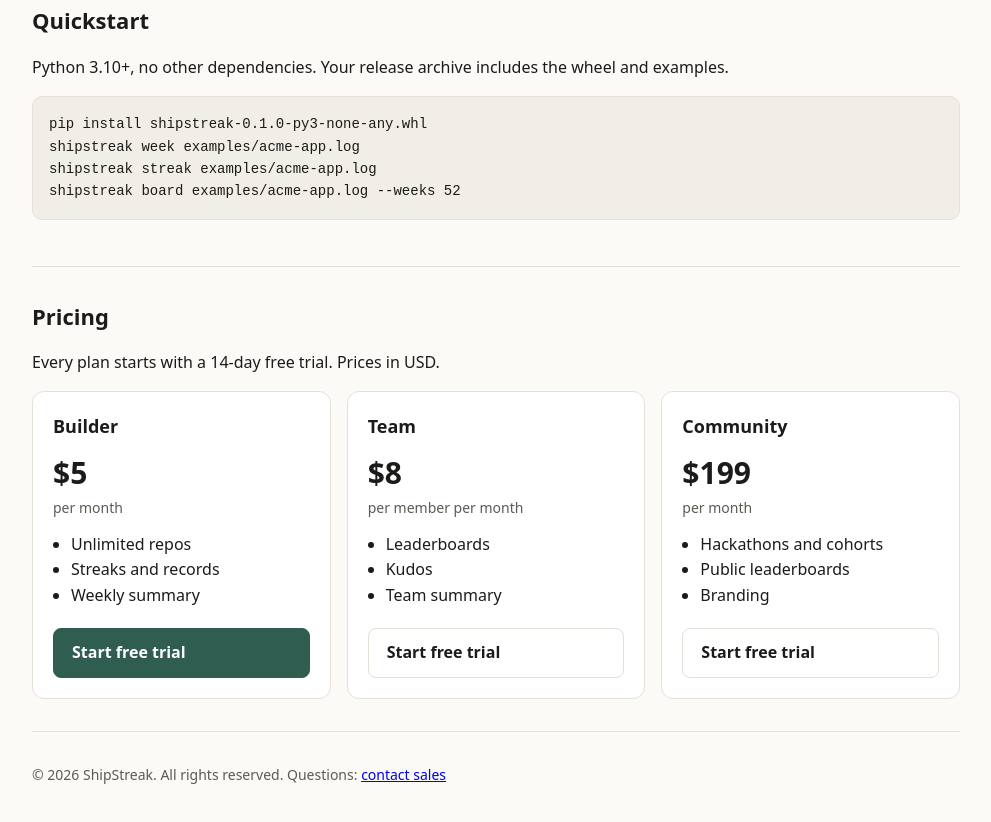
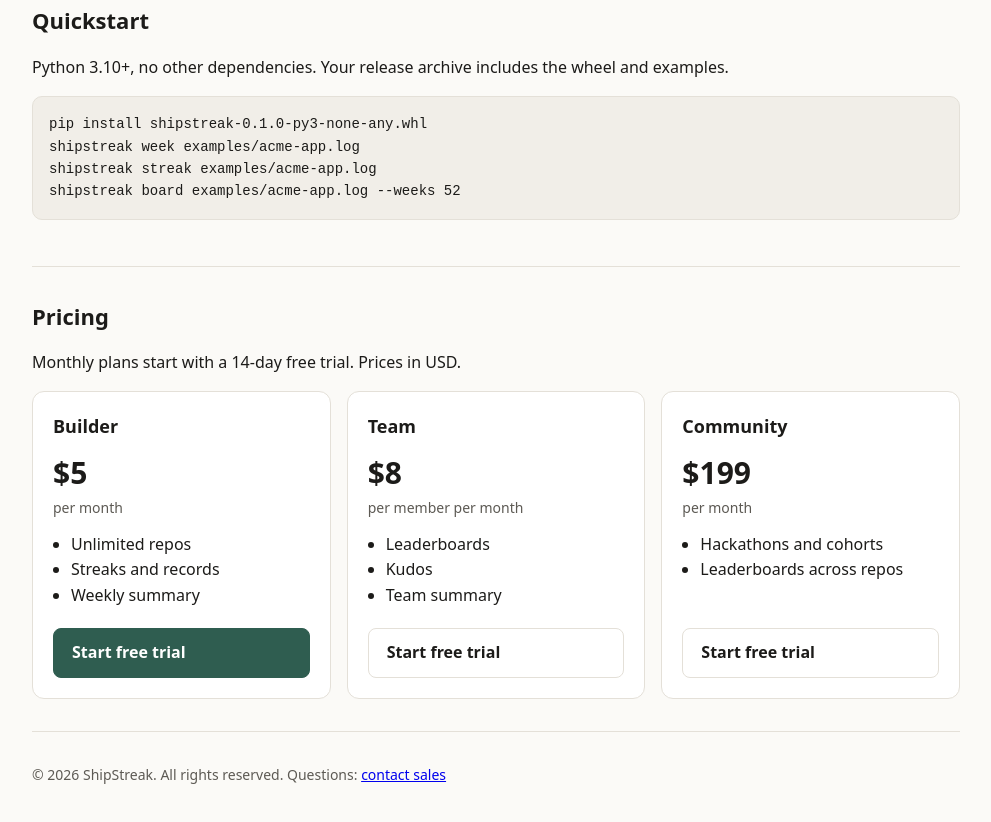
Before and after one commit to eliem08/shipstreak, a plain HTML site: page landing/index.html in a window 1280 px wide. Shown: the part 674-1496 px from the top of the page, without its empty margins (144-1135 px from the left). Drawn offline with Linux system fonts and the light colour scheme.

Commit message:
Pricing copy: list only what the software does; trial applies to monthly plans; plan note

```diff
--- a/landing/index.html
+++ b/landing/index.html
@@ -54,7 +54,7 @@ shipstreak board examples/acme-app.log --weeks 52</code></pre>
   </section>
   <section>
     <h2>Pricing</h2>
-    <p>Every plan starts with a 14-day free trial. Prices in USD.</p>
+    <p>Monthly plans start with a 14-day free trial. Prices in USD.</p>
     <div class="grid">
       <article class="plan">
         <h3>Builder</h3>
@@ -71,7 +71,7 @@ shipstreak board examples/acme-app.log --weeks 52</code></pre>
       <article class="plan">
         <h3>Community</h3>
         <p class="price">$199<span>per month</span></p>
-        <ul><li>Hackathons and cohorts</li><li>Public leaderboards</li><li>Branding</li></ul>
+        <ul><li>Hackathons and cohorts</li><li>Leaderboards across repos</li></ul>
         <a class="btn" href="https://github.com/eliem08/shipstreak/issues/new?title=ShipStreak%20Community&amp;labels=sales">Start free trial</a>
       </article>
     </div>
```
Also changed, not shown: 1 other file.
